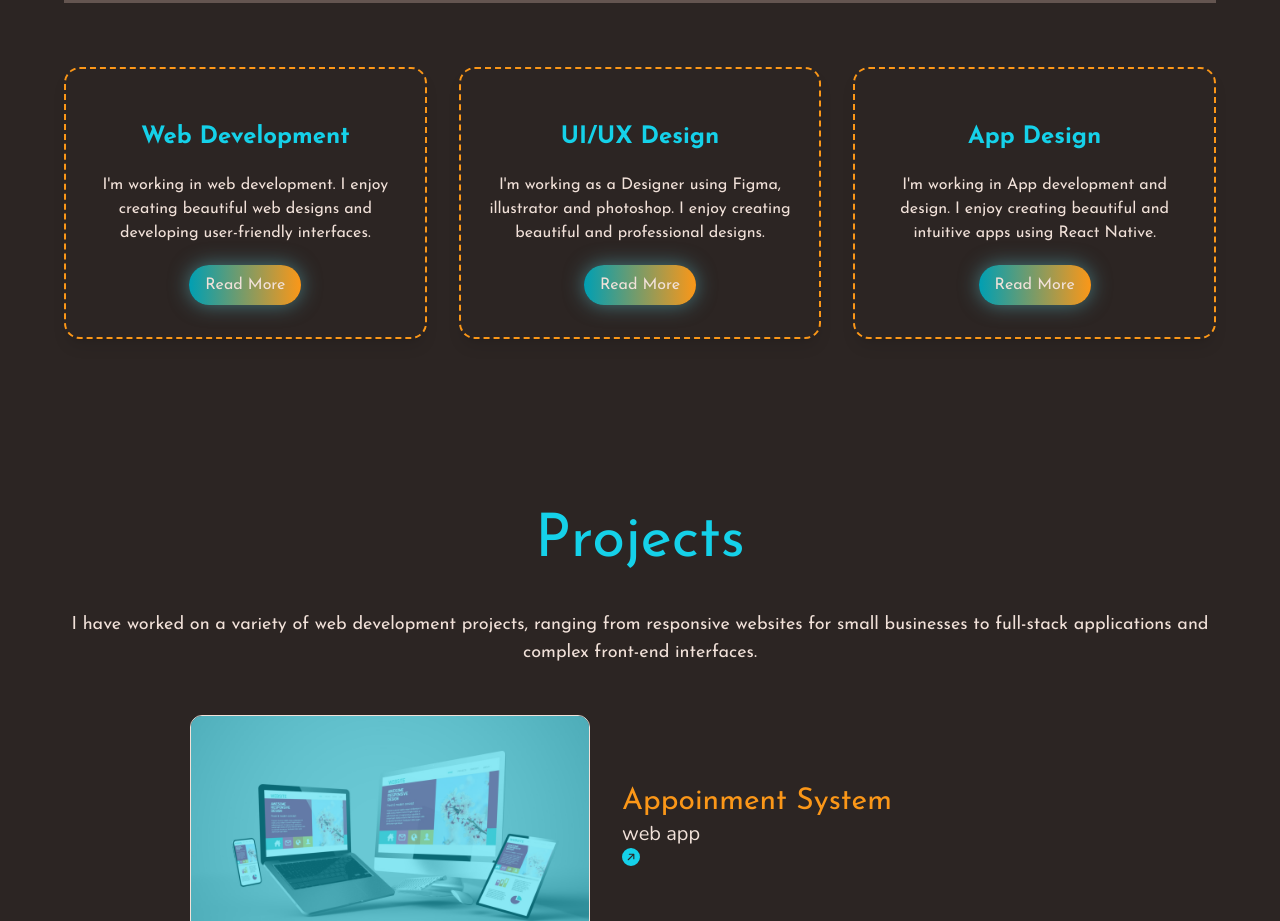
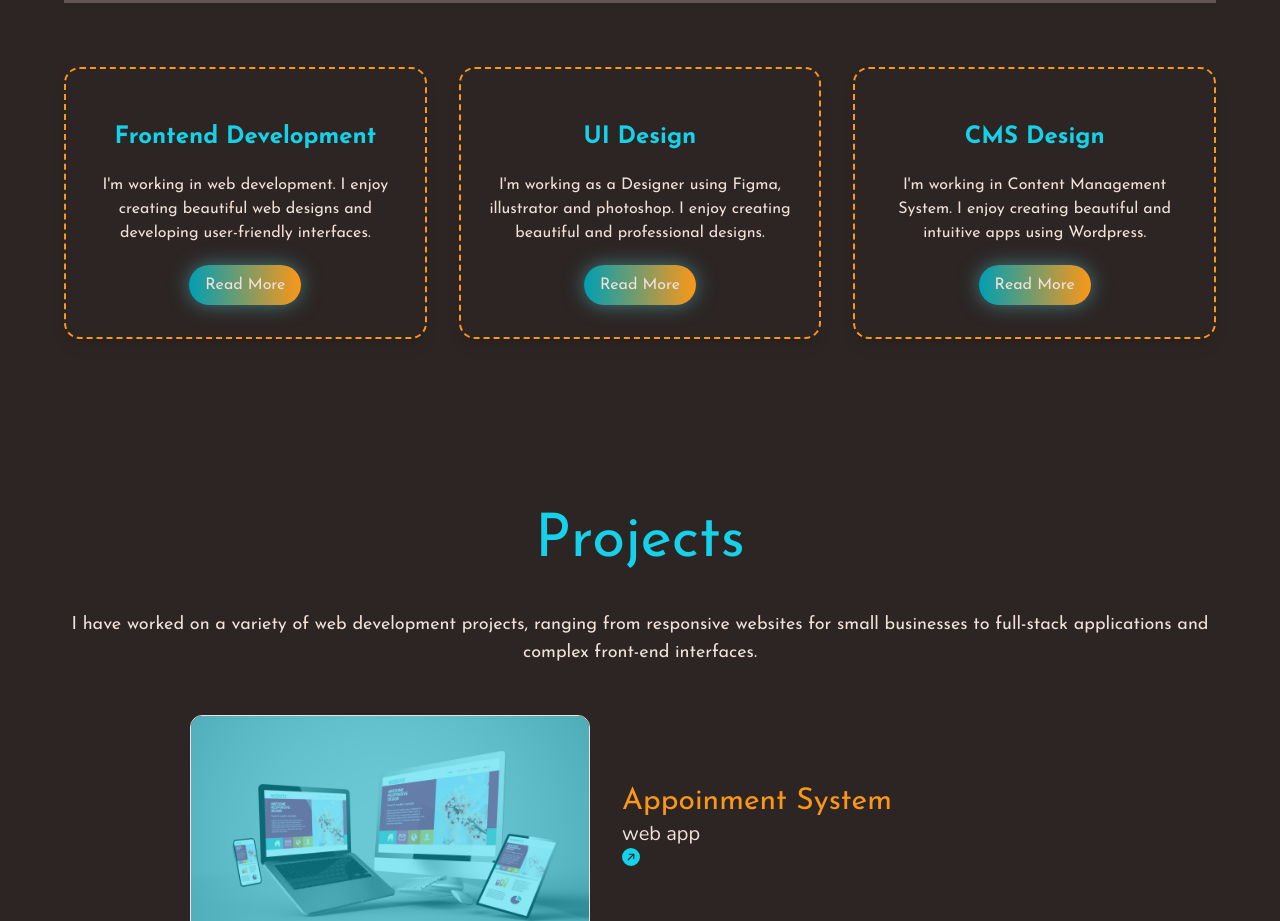
Before and after one commit to MonjurElahiTouheed/monjur-protfolio, a React (Vite) app: page / in a window 1280 px wide. Shown: the part 2380-3301 px from the top of the page. Built offline with nearby package versions, Linux system fonts and the light colour scheme.

Commit message:
design services section

```diff
--- a/src/components/ServicesSection/ServiceSection.jsx
+++ b/src/components/ServicesSection/ServiceSection.jsx
@@ -2,21 +2,21 @@ const ServiceSection = () => {
   const services = [
     {
       icon: "bx bx-code-alt",
-      title: "Web Development",
+      title: "Frontend Development",
       description:
         "I'm working in web development. I enjoy creating beautiful web designs and developing user-friendly interfaces.",
     },
     {
       icon: "bx bx-crop",
-      title: "UI/UX Design",
+      title: "UI Design",
       description:
         "I'm working as a Designer using Figma, illustrator and photoshop. I enjoy creating beautiful and professional designs.",
     },
     {
       icon: "bx bxl-instagram-alt",
-      title: "App Design",
+      title: "CMS Design",
       description:
-        "I'm working in App development and design. I enjoy creating beautiful and intuitive apps using React Native.",
+        "I'm working in Content Management System. I enjoy creating beautiful and intuitive apps using Wordpress.",
     },
   ];
 
```
